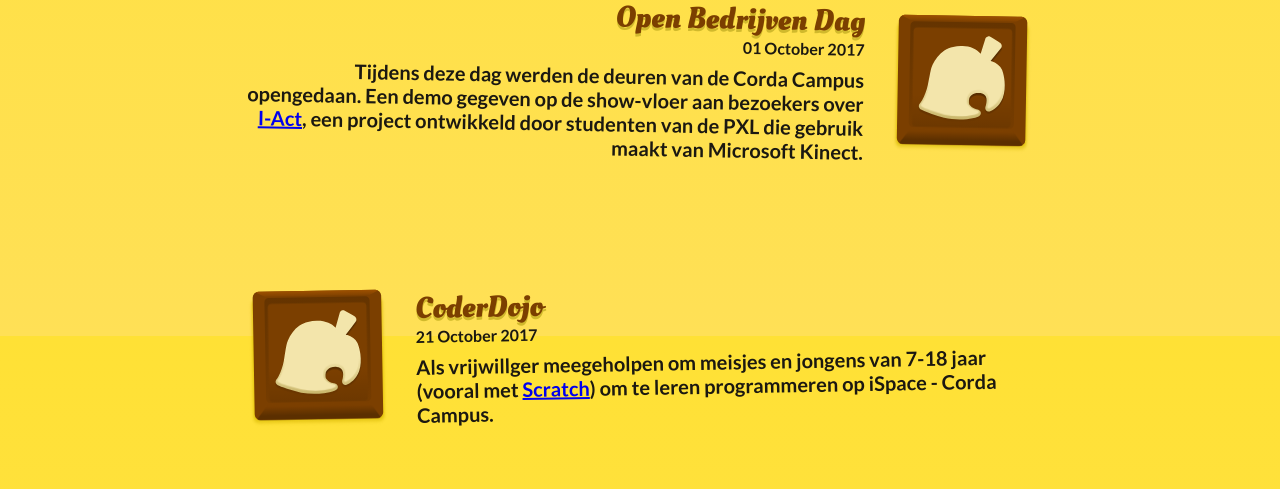
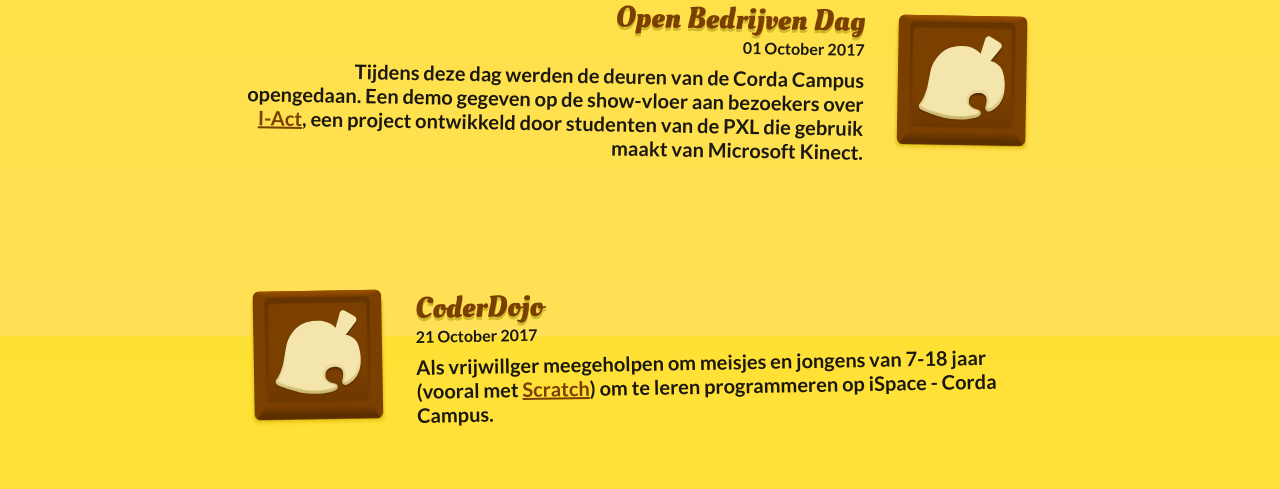
Before and after one commit to Maxzilla60/maxzilla60.github.io, a Jekyll site: the page built from index.html, in a window 1280 px wide. Shown: the part 564-1053 px from the top of the page. Built offline with Jekyll 4.4.1, drawn with Linux system fonts in a browser that asks for light colours.

Commit message:
Better hyperlink styling

```diff
--- a/css/styles.css
+++ b/css/styles.css
@@ -4,6 +4,12 @@
 	-webkit-transition-duration: 0.6s;
 	-o-transition-duration: 0.6s;
 	transition-duration: 0.6s;
+}
+a {
+	color: #7b3f00;
+}
+a:hover {
+	color: #D33BB7;
 }
 
 .banana {color: #ffe125;}
@@ -109,11 +115,7 @@ main {
 	text-shadow: 0px 3px 0px #D1B92C;
 }
 .activity_title a {
-	color: #7b3f00;
 	text-decoration: none;
-}
-.activity_title a:hover {
-	color: #D33BB7;
 }
 .activity_date {
 	margin-top: 5px;
```
